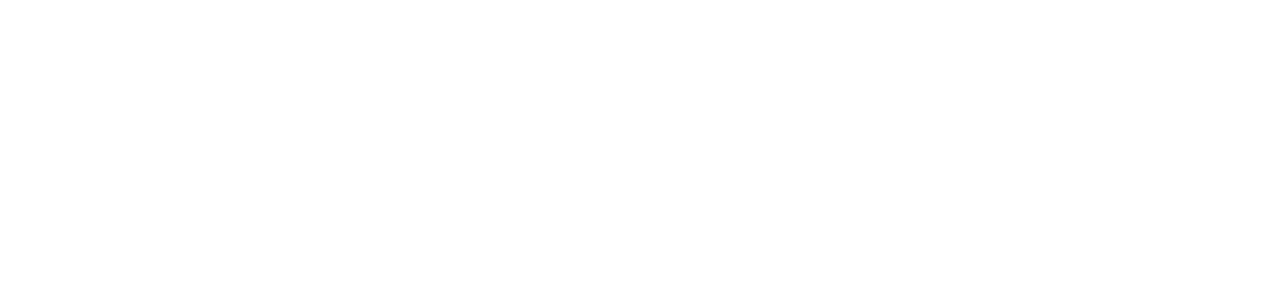
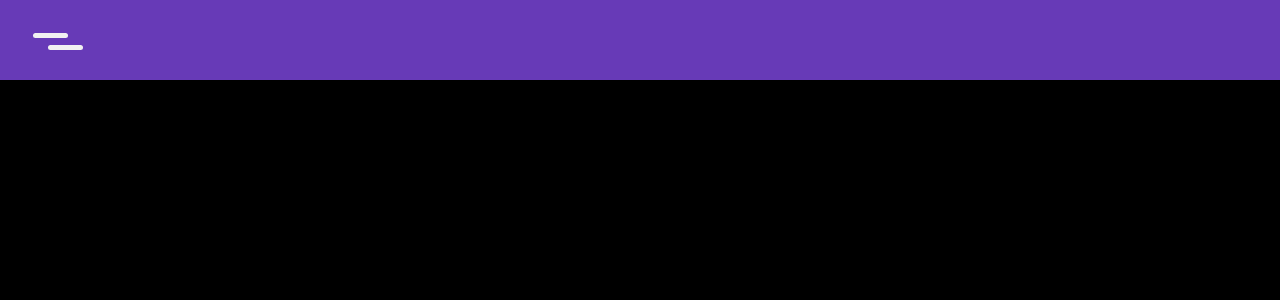
Before and after one commit to Matisantillan11/visualizar-crm, a React (Create React App) app: page /admin/1 in a window 1280 px wide. Before the commit this address had no page. Shown: the top 300 px of the page. Built offline with nearby package versions, Linux system fonts and the light colour scheme.

Commit message:
working on navbar. Burguer icon interactive done

```diff
--- a/src/components/App.tsx
+++ b/src/components/App.tsx
@@ -1,10 +1,12 @@
 import { Route, Routes } from 'react-router'
-import { LoginView as Login } from '@/views/Login/Login.view';
+import { LoginView as Login } from '@/views/Login/Login.view'
+import { HomeView as Home } from '@/views/Home/Home.view'
 
 export const App = () => {
-  return (
-    <Routes>
-      <Route path="/" element={<Login />}/>
-    </Routes>
-  )
+	return (
+		<Routes>
+			<Route path='/admin/:entity' element={<Home />} />
+			<Route path='/' element={<Login />} />
+		</Routes>
+	)
 }
--- /dev/null
+++ b/src/components/Hamburguer/Hamburguer.tsx
@@ -0,0 +1,61 @@
+import { colors } from '@/utils/lib/theme/colors'
+import { Container } from '@chakra-ui/react'
+import React, { useState } from 'react'
+import styled from 'styled-components'
+
+interface IStick {
+	className?: string
+	width?: string
+	height?: string
+	marginHorizontal?: string
+	marginVertical?: string
+	marginR?: string
+	marginL?: string
+	color?: string
+	status?: string
+	rotate: string
+	translate: string
+}
+
+const StickHelper: React.FC<IStick> = ({ children, className }) => {
+	return <div className={className}>{children}</div>
+}
+
+export const Stick = styled(StickHelper)`
+	background: ${(props) => (props.color ? props.color : colors.white)};
+	width: ${(props) => (props.width ? props.width : '35px')};
+	height: ${(props) => (props.height ? props.height : '5px')};
+	margin-top: ${(props) => (props.marginVertical ? props.marginVertical : '2px')};
+	margin-bottom: ${(props) => (props.marginVertical ? props.marginVertical : '2px')};
+	margin-left: ${(props) => (props.marginHorizontal ? props.marginHorizontal : props.marginL ? props.marginL : '0px')};
+	margin-right: ${(props) => (props.marginHorizontal ? props.marginHorizontal : props.marginR ? props.marginR : '0px')};
+	border-radius: 15px;
+	transition: all 0.5s linear;
+	transform: ${(props) =>
+		props.status === 'open' && props.translate
+			? `rotate(${props.rotate}deg) translate3d(${props.translate})`
+			: 'rotate(0)'};
+	&:hover {
+		cursor: pointer;
+	}
+`
+
+export const HamburguerComponent = () => {
+	const [status, setStatus] = useState('close')
+	return (
+		<Container
+			margin='0'
+			padding='0'
+			display='flex'
+			flexDirection='column'
+			justifyContent='center'
+			alignItems='center'
+			w='100px'
+			h='100%'
+			onClick={() => (status === 'close' ? setStatus('open') : setStatus('close'))}
+		>
+			<Stick status={status} marginVertical='5px' rotate='45' translate='5px, 3px, 0' />
+			<Stick status={status} marginL='30px' rotate='-45' translate='-5px, -14px, 0' />
+		</Container>
+	)
+}
--- /dev/null
+++ b/src/components/Home/Home.component.tsx
@@ -0,0 +1,10 @@
+import { NavbarController } from '@/controllers/Navbar/Navbar.controller'
+import { Box } from '@chakra-ui/react'
+
+export const HomeComponent = () => {
+	return (
+		<Box minW='100vw' h='100vh' background='black'>
+			<NavbarController />
+		</Box>
+	)
+}
--- /dev/null
+++ b/src/components/Navbar/Navbar.component.tsx
@@ -0,0 +1,11 @@
+import { colors } from '@/utils/lib/theme/colors'
+import { Box } from '@chakra-ui/react'
+import { HamburguerComponent } from '../Hamburguer/Hamburguer'
+
+export const NavbarComponent = () => {
+	return (
+		<Box w='100vw' h='10vh' background={colors.primary} position='fixed'>
+			<HamburguerComponent />
+		</Box>
+	)
+}
--- /dev/null
+++ b/src/controllers/Home/Home.controller.tsx
@@ -0,0 +1,5 @@
+import { HomeComponent } from '@/components/Home/Home.component'
+
+export const HomeController = () => {
+	return <HomeComponent />
+}
--- /dev/null
+++ b/src/controllers/Navbar/Navbar.controller.tsx
@@ -0,0 +1,5 @@
+import { NavbarComponent } from '@/components/Navbar/Navbar.component'
+
+export const NavbarController = () => {
+	return <NavbarComponent />
+}
--- a/src/index.css
+++ b/src/index.css
@@ -1,5 +1,7 @@
 body {
   margin: 0;
+  padding: 0;
+  box-sizing: border-box;
   font-family: -apple-system, BlinkMacSystemFont, 'Segoe UI', 'Roboto', 'Oxygen',
     'Ubuntu', 'Cantarell', 'Fira Sans', 'Droid Sans', 'Helvetica Neue',
     sans-serif;
--- /dev/null
+++ b/src/utils/lib/theme/colors.ts
@@ -0,0 +1,4 @@
+export const colors = {
+	primary: '#673AB7',
+	white: '#f1f1f1',
+}
--- /dev/null
+++ b/src/views/Home/Home.view.tsx
@@ -0,0 +1,4 @@
+import { HomeController } from '@/controllers/Home/Home.controller'
+export const HomeView = () => {
+	return <HomeController />
+}
```
Also changed, not shown: 1 other file (tests, documents, lock files or other folders).
